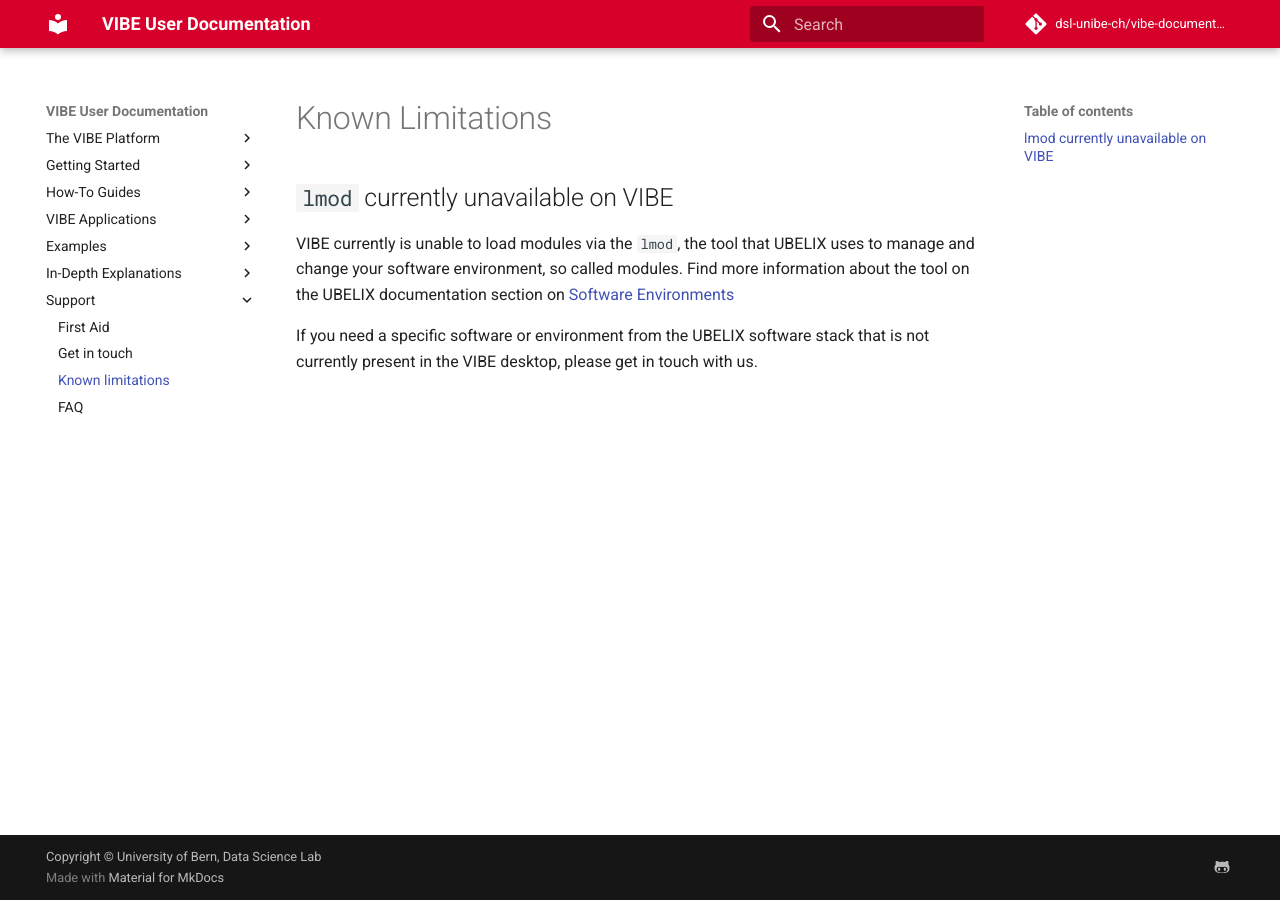
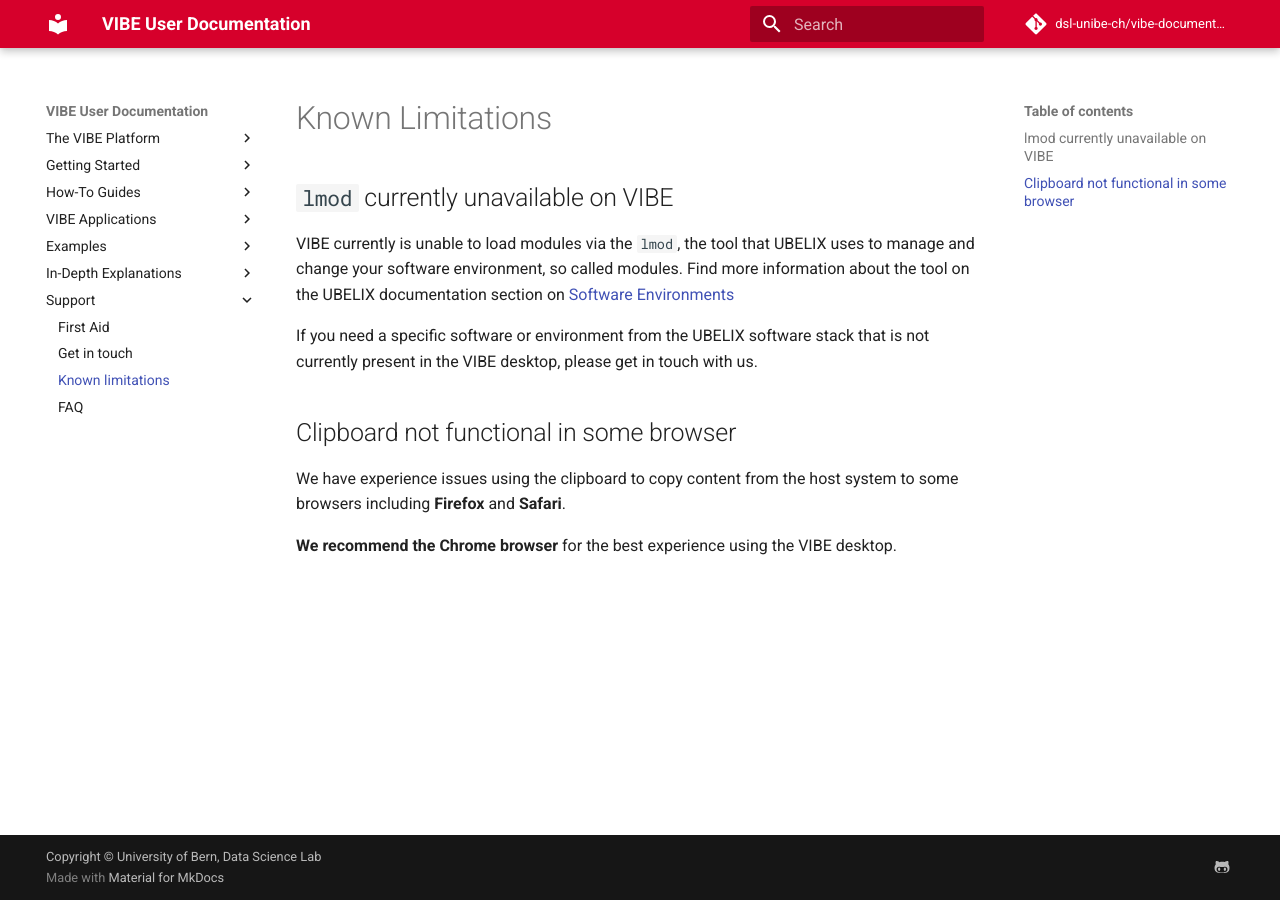
Before and after one commit to dsl-unibe-ch/vibe-documentation, an MkDocs documentation site: the page built from docs/support/known_limitations.md, in a window 1280 px wide. Built offline with MkDocs 1.6.1 and Material for MkDocs 9.7.7, drawn with Linux system fonts in a browser that asks for light colours; comment, search, counter and statistics services are not loaded.

Commit message:
clipboard not working fro some browsers

```diff
--- a/docs/support/known_limitations.md
+++ b/docs/support/known_limitations.md
@@ -5,3 +5,9 @@
 VIBE currently is unable to load modules via the `lmod`, the tool that UBELIX uses to manage and change your software environment, so called modules. Find more information about the tool on the UBELIX documentation section on [Software Environments](https://hpc-unibe-ch.github.io/software/Lmod_modules/#finding-modules)
 
 If you need a specific software or environment from the UBELIX software stack that is not currently present in the VIBE desktop, please get in touch with us.
+
+## Clipboard not functional in some browser
+
+We have experience issues using the clipboard to copy content from the host system to some browsers including **Firefox** and **Safari**.
+
+**We recommend the Chrome browser** for the best experience using the VIBE desktop.
```
